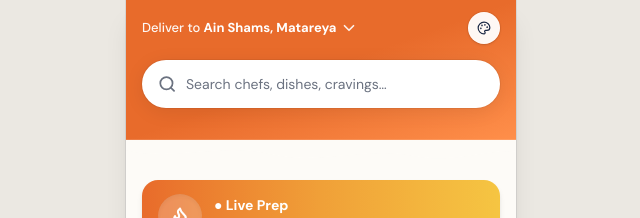
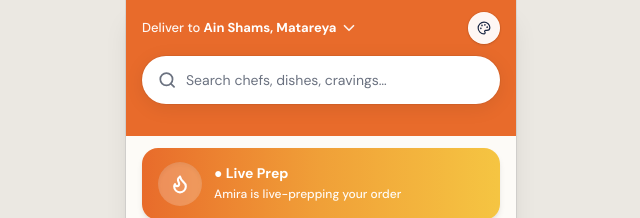
Before and after one commit to Youssef8521/kitchy, a React (Vite) app: page / in a window 1280 px wide. Shown: the top 218 px of the page, without its empty margins (319-959 px from the left). Built offline with nearby package versions, Linux system fonts and the light colour scheme.

Commit message:
sticky and collapsable header

```diff
--- a/src/App.tsx
+++ b/src/App.tsx
@@ -8,8 +8,13 @@ import { PlaceholderScreen } from './components/PlaceholderScreen'
 
 function AppLayout() {
   return (
-    <div className="min-h-dvh bg-chrome">
-      <div className="mx-auto flex min-h-dvh w-full max-w-[390px] flex-col bg-cream shadow-xl ring-1 ring-border-subtle">
+    <div className="flex min-h-dvh flex-col bg-chrome">
+      {/*
+        Fixed viewport height so the home <main> is the scroll container.
+        Otherwise the column grows with content and the document scrolls —
+        HomeScreen's scroll listener never sees scrollTop change.
+      */}
+      <div className="mx-auto flex h-dvh min-h-0 w-full max-w-[390px] flex-col overflow-hidden bg-cream shadow-xl ring-1 ring-border-subtle">
         <Outlet />
       </div>
       <BottomNav />
--- a/src/components/CartScreen.tsx
+++ b/src/components/CartScreen.tsx
@@ -11,7 +11,7 @@ export function CartScreen() {
   )
 
   return (
-    <main className="flex flex-1 flex-col px-4 pb-[calc(5.75rem+env(safe-area-inset-bottom))] pt-6">
+    <main className="flex min-h-0 flex-1 flex-col overflow-y-auto px-4 pb-[calc(5.75rem+env(safe-area-inset-bottom))] pt-6 scrollbar-hide">
       <h1 className="text-xl font-bold text-text-primary">Cart</h1>
       <p className="mt-0.5 text-[13px] text-text-muted">
         {totalItemCount === 0
--- a/src/components/HomeHeader.tsx
+++ b/src/components/HomeHeader.tsx
@@ -3,19 +3,48 @@ import { ThemePicker } from './ThemePicker'
 
 const EXAMPLE_ADDRESS = 'Ain Shams, Matareya'
 
-export function HomeHeader() {
+export type HomeHeaderProps = {
+  /** When true, the address row is collapsed; search stays visible and sticky */
+  addressCollapsed: boolean
+}
+
+export function HomeHeader({ addressCollapsed }: HomeHeaderProps) {
   return (
-    <header className="relative -mx-4 mb-3">
-      <div className="bg-gradient-to-br from-orange via-orange to-orange-soft px-4 pb-8 pt-[max(0.75rem,env(safe-area-inset-top))] shadow-[inset_0_-1px_0_rgba(255,255,255,0.12)]">
+    <header className="sticky top-0 z-[60] -mx-4 mb-3">
+      {/* Flat header; revert: gradient + inset → `bg-gradient-to-br from-orange via-orange to-orange-soft shadow-[inset_0_-1px_0_rgba(255,255,255,0.12)]` */}
+      <div
+        className={`bg-orange transition-shadow duration-300 ease-out ${
+          addressCollapsed
+            ? 'shadow-[0_8px_24px_rgba(0,0,0,0.12)]'
+            : 'shadow-none'
+        }`}
+      >
+        <div
+          className={`grid overflow-hidden transition-[grid-template-rows] duration-300 ease-[cubic-bezier(0.33,1,0.68,1)] motion-reduce:transition-none ${
+            addressCollapsed ? 'grid-rows-[0fr]' : 'grid-rows-[1fr]'
+          }`}
+          aria-hidden={addressCollapsed}
+        >
+          <div className="min-h-0">
+            <div
+              className={`px-4 pb-2 pt-[max(0.75rem,env(safe-area-inset-top))] transition-[opacity,transform] duration-300 ease-out motion-reduce:transition-none ${
+                addressCollapsed
+                  ? 'pointer-events-none -translate-y-2 opacity-0'
+                  : 'translate-y-0 opacity-100'
+              }`}
+            >
               <div className="flex items-center justify-between gap-2">
                 <button
                   type="button"
                   className="flex min-w-0 flex-1 items-center gap-1 py-1 pr-1 text-left transition-opacity hover:opacity-95 active:opacity-90"
                   aria-label="Change delivery address"
+                  aria-expanded={!addressCollapsed}
                 >
                   <span className="min-w-0 text-[13px] font-medium leading-snug text-white/95">
                     Deliver to{' '}
-              <span className="font-bold text-white">{EXAMPLE_ADDRESS}</span>
+                    <span className="font-bold text-white">
+                      {EXAMPLE_ADDRESS}
+                    </span>
                   </span>
                   <ChevronDown
                     className="size-[18px] shrink-0 text-white/90"
@@ -25,8 +54,18 @@ export function HomeHeader() {
                 </button>
                 <ThemePicker variant="compact" />
               </div>
+            </div>
+          </div>
+        </div>
 
-        <label className="relative mt-4 block">
+        <div
+          className={`px-4 transition-[padding] duration-300 ease-out motion-reduce:transition-none ${
+            addressCollapsed
+              ? 'pb-5 pt-[max(0.5rem,env(safe-area-inset-top,0px))]'
+              : 'pb-8 pt-1'
+          }`}
+        >
+          <label className="relative block">
             <span className="sr-only">Search</span>
             <Search
               className="pointer-events-none absolute left-4 top-1/2 size-[1.15rem] -translate-y-1/2 text-text-muted"
@@ -42,18 +81,7 @@ export function HomeHeader() {
             />
           </label>
         </div>
-
-      <svg
-        className="block h-7 w-full text-page-bg"
-        viewBox="0 0 390 28"
-        preserveAspectRatio="none"
-        aria-hidden
-      >
-        <path
-          fill="currentColor"
-          d="M0,10 C48,22 96,2 144,14 C192,26 240,6 288,16 C330,24 365,8 390,12 L390,28 L0,28 Z"
-        />
-      </svg>
+      </div>
     </header>
   )
 }
--- a/src/components/HomeScreen.tsx
+++ b/src/components/HomeScreen.tsx
@@ -7,6 +7,7 @@ import {
   Sparkles,
   Star,
 } from 'lucide-react'
+import { useEffect, useRef, useState } from 'react'
 import { useNavigate } from 'react-router-dom'
 import { CHEFS } from '../data/chefs'
 import { HomeHeader } from './HomeHeader'
@@ -49,10 +50,44 @@ const vendors = CHEFS.map((c) => ({
   ordersLine: c.ordersLine,
 }))
 
+const SCROLL_DELTA = 8
+
 export function HomeScreen() {
+  const mainRef = useRef<HTMLElement>(null)
+  const lastScrollTop = useRef(0)
+  const [addressCollapsed, setAddressCollapsed] = useState(false)
+
+  useEffect(() => {
+    const el = mainRef.current
+    if (!el) return
+
+    const onScroll = () => {
+      const st = el.scrollTop
+      const delta = st - lastScrollTop.current
+      lastScrollTop.current = st
+
+      if (st <= 4) {
+        setAddressCollapsed(false)
+        return
+      }
+
+      if (delta > SCROLL_DELTA) {
+        setAddressCollapsed(true)
+      } else if (delta < -SCROLL_DELTA) {
+        setAddressCollapsed(false)
+      }
+    }
+
+    el.addEventListener('scroll', onScroll, { passive: true })
+    return () => el.removeEventListener('scroll', onScroll)
+  }, [])
+
   return (
-    <main className="min-h-0 flex-1 overflow-y-auto px-4 pb-[calc(5.75rem+env(safe-area-inset-bottom))] pt-0 scrollbar-hide">
-      <HomeHeader />
+    <main
+      ref={mainRef}
+      className="min-h-0 flex-1 overflow-y-auto px-4 pb-[calc(5.75rem+env(safe-area-inset-bottom))] pt-0 scrollbar-hide"
+    >
+      <HomeHeader addressCollapsed={addressCollapsed} />
       <LivePrepBanner />
       <ReorderCard chefId="mama-karima" />
       <CategoryChips />
--- a/src/components/PlaceholderScreen.tsx
+++ b/src/components/PlaceholderScreen.tsx
@@ -1,6 +1,6 @@
 export function PlaceholderScreen({ title }: { title: string }) {
   return (
-    <main className="flex flex-1 flex-col items-center justify-center px-6 pb-[calc(5.75rem+env(safe-area-inset-bottom))] pt-8">
+    <main className="flex min-h-0 flex-1 flex-col items-center justify-center overflow-y-auto px-6 pb-[calc(5.75rem+env(safe-area-inset-bottom))] pt-8 scrollbar-hide">
       <p className="text-center text-lg font-bold text-text-primary">{title}</p>
       <p className="mt-1 text-center text-[13px] text-text-muted">
         Coming soon
```
Lines whose indentation alone changed are shown as unchanged.
